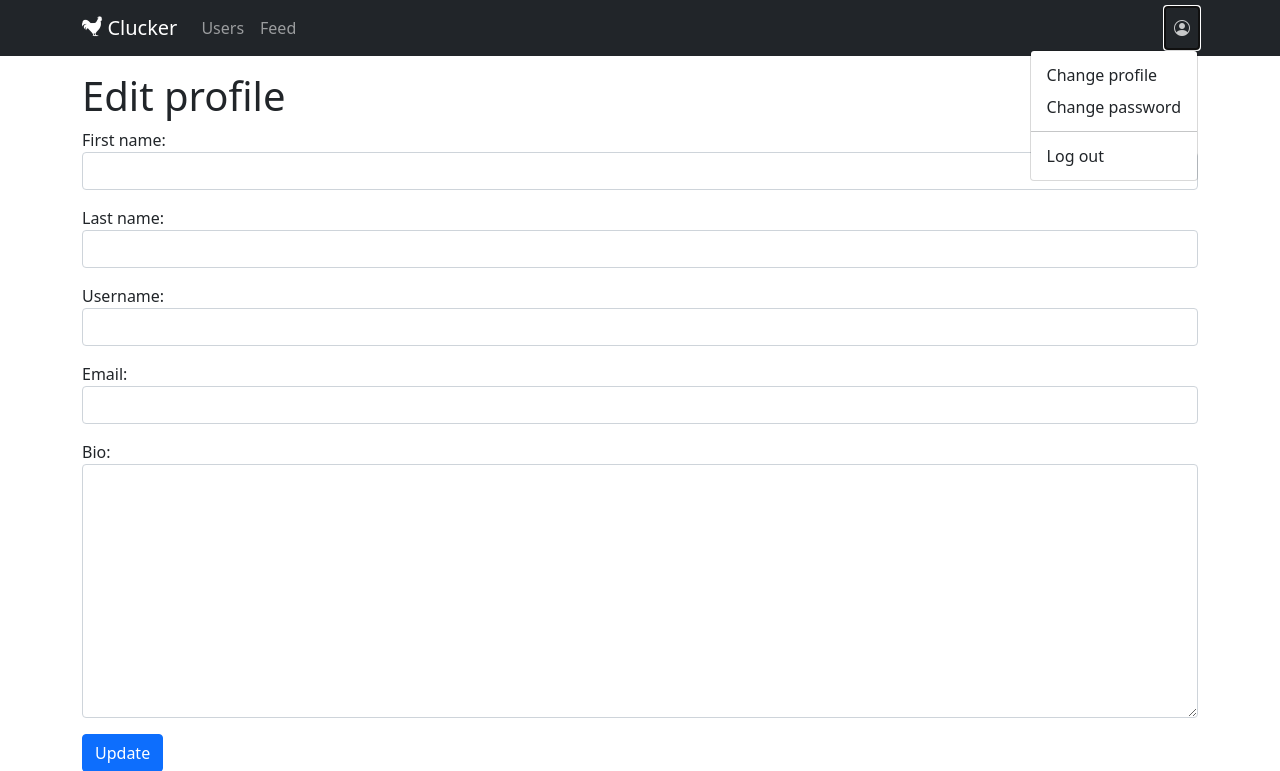
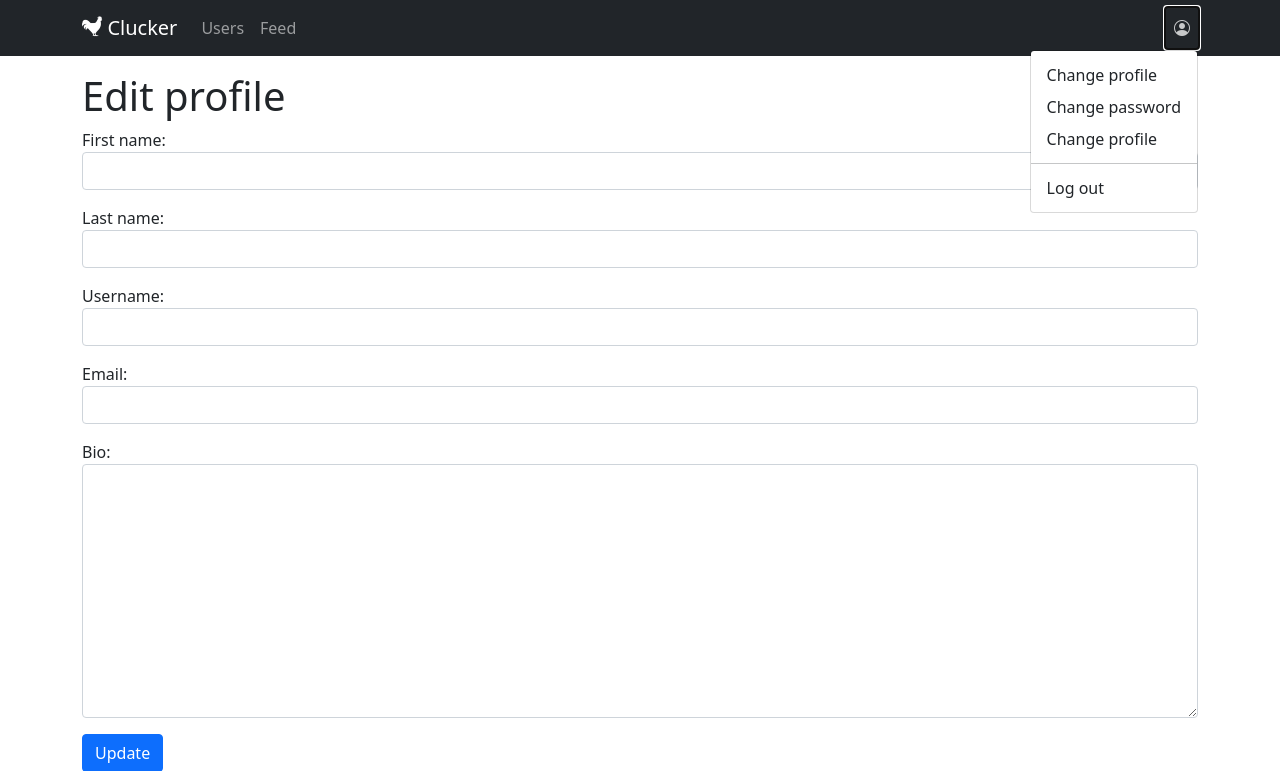
Before and after one commit to LMarshallAfzal/SEG-small-group-project, a Django app: template clubs/templates/profile.html in a window 1280 px wide, after a click that opens the changed part. Shown: the top 771 px of the page. Run offline with Django 3.2, Linux system fonts and the light colour scheme; the template is opened without the code that fills it: values that come from a table or form of the project are taken from there, others are empty; a user stored in the database is signed in; parts of the project's set-up code (start-up, migrations or seed data) failed here and were passed over; some libraries are stand-ins or nearby versions; some web fonts are replaced.

Commit message:
add button to navbar dropdown to account for edit user functionality

```diff
--- a/clubs/templates/partials/menu.html
+++ b/clubs/templates/partials/menu.html
@@ -15,6 +15,7 @@
       <ul class="dropdown-menu dropdown-menu-end" aria-labelledby="user-account-dropdown">
         <li><a class="dropdown-item" href="#">Change profile</a></li>
         <li><a class="dropdown-item" href="#">Change password</a></li>
+        <li><a class="dropdown-item" href="{% url 'profile' %}">Change profile</a></li>
         <li><hr class="dropdown-divider"></li>
         <li><a class="dropdown-item" href="{% url 'log_out' %}">Log out</a></li>
       </ul>
```
